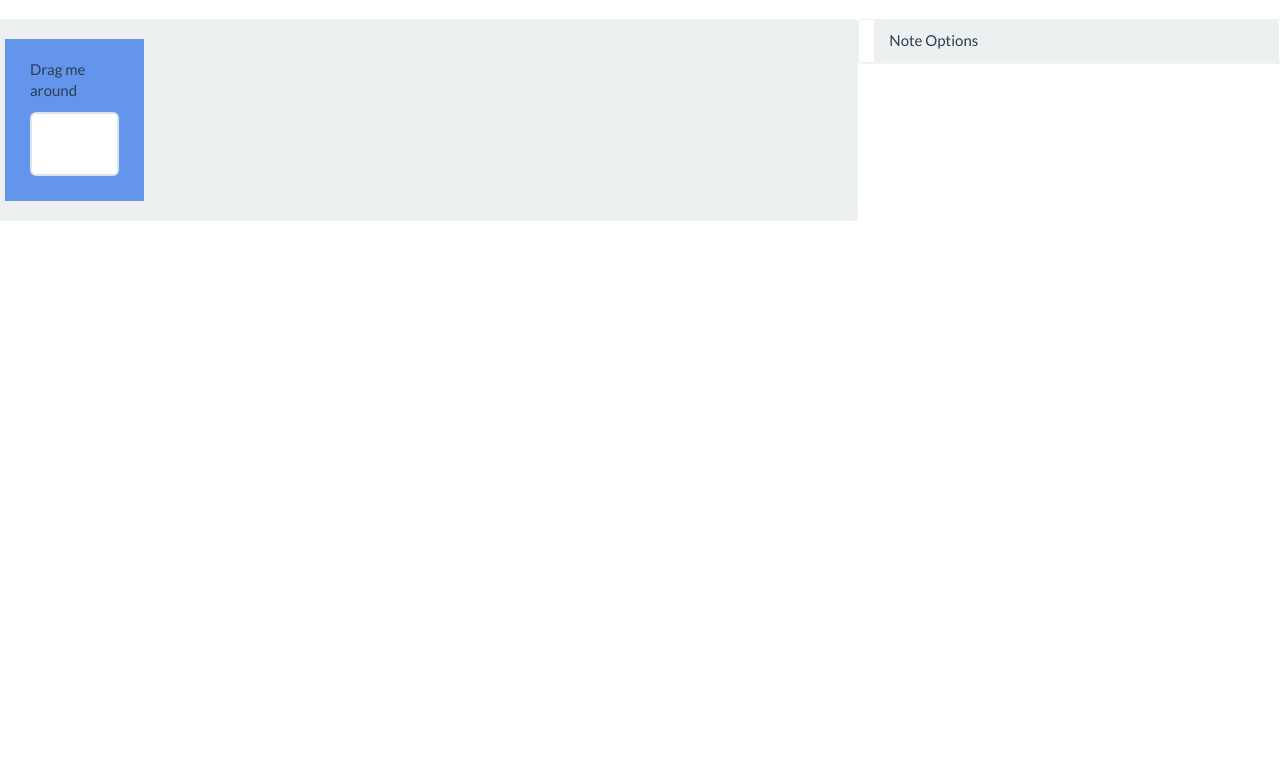
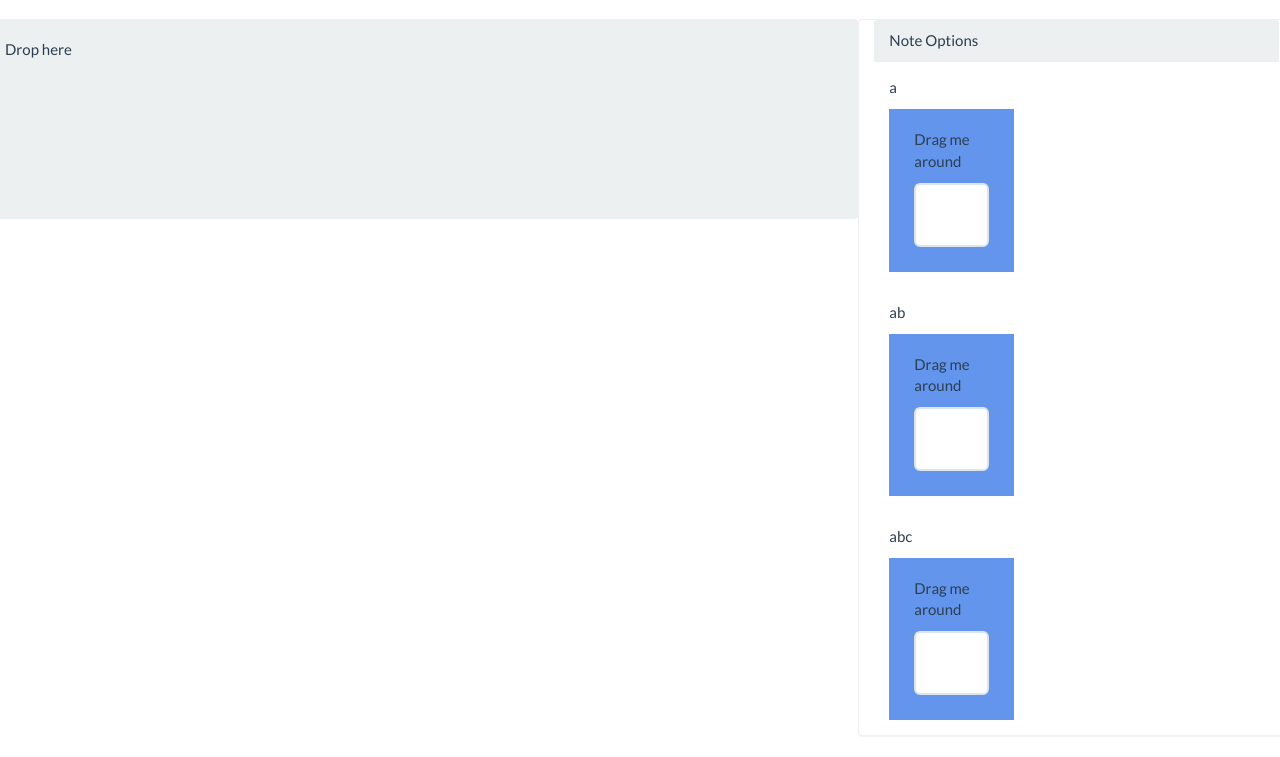
Before and after one commit to lrbridge/SnapNote, a website: page app/index.html at #/createNote in a window 1280 px wide. Shown: the part 64-821 px from the top of the page. Before the commit the page ends 800 px from the top, so only its background shows below. Drawn offline with nearby package versions, Linux system fonts and the light colour scheme.

Commit message:
more draggable/droppable work… first directives

```diff
--- a/app/css/app.css
+++ b/app/css/app.css
@@ -3,3 +3,8 @@
     padding:25px;
     padding-top:20px;
 }
+
+
+.drophere {
+    min-height: 200px;
+}
--- a/app/index.html
+++ b/app/index.html
@@ -63,5 +63,6 @@
     <script src="js/login.js"></script>
     <script src="js/create-note.js"></script>
     <script src="js/deck-list.js"></script>
+    <script src="js/directives.js"></script>
 </body>
 </html>
--- a/app/js/create-note.js
+++ b/app/js/create-note.js
@@ -3,5 +3,11 @@
 angular.module('snapnote').controller('CreateNoteCtrl',
     function($scope) {
 
+        $scope.options = [
+            {text: "a"},
+            {text: "ab"},
+            {text: "abc"}
+        ];
 
+        $( ".draggable" ).draggable({ revert: true, helper: "clone" });
     });
--- a/app/js/directives.js
+++ b/app/js/directives.js
@@ -2,10 +2,37 @@
 
 /* Directives */
 
+angular.module('snapnote')
+    .directive('textbox', function() {
+        return {
+            restrict: 'E',
+            template: "<div draggable class='ui-widget-content col-lg-4 dragme'>"+
+                "<p>Drag me around</p>"+
+                "<input class='form-control input-lg' type='text' id='inputLarge'></div>"
+        };
+    });
 
-angular.module('myApp.directives', []).
-  directive('appVersion', ['version', function(version) {
-    return function(scope, elm, attrs) {
-      elm.text(version);
-    };
-  }]);
+angular.module('snapnote')
+    .directive('draggable', function() {
+        return {
+            restrict: 'A',
+            link: function(scope, elm) {
+                elm.draggable();
+            }
+        };
+    });
+
+angular.module('snapnote')
+    .directive('droppable', function() {
+        return {
+            restrict: 'A',
+            link: function(scope, elm) {
+                elm.droppable({
+                    drop: function( event, ui ) {
+                        $( this ).addClass( "ui-state-highlight" ).find( "p" ).html( "Dropped!" );
+                        console.log("yay dropped!");
+                    }
+                });
+            }
+        };
+    });
--- a/app/partials/create-note.html
+++ b/app/partials/create-note.html
@@ -1,18 +1,12 @@
 <div class="row">
-<div id="draggable-area" class="well col-lg-8">
-    <div id="draggable" class="ui-widget-content col-lg-2 dragme">
-        <p>Drag me around</p>
-        <input class="form-control input-lg" type="text" id="inputLarge">
-    </div>
+<div droppable id="droppable-area" class="well col-lg-8 drophere">
+      <p>Drop here</p>
 </div>
 <div class="panel panel-default col-lg-4">
     <div class="panel-heading">Note Options</div>
       <div class="panel-body" ng-repeat="option in options">
+          <p>{{option.text}}</p>
+          <textbox draggable></textbox>
       </div>
     </div>
 </div>
- <script>
-  $(function() {
-    $( "#draggable" ).draggable();
-  });
-  </script>
```
